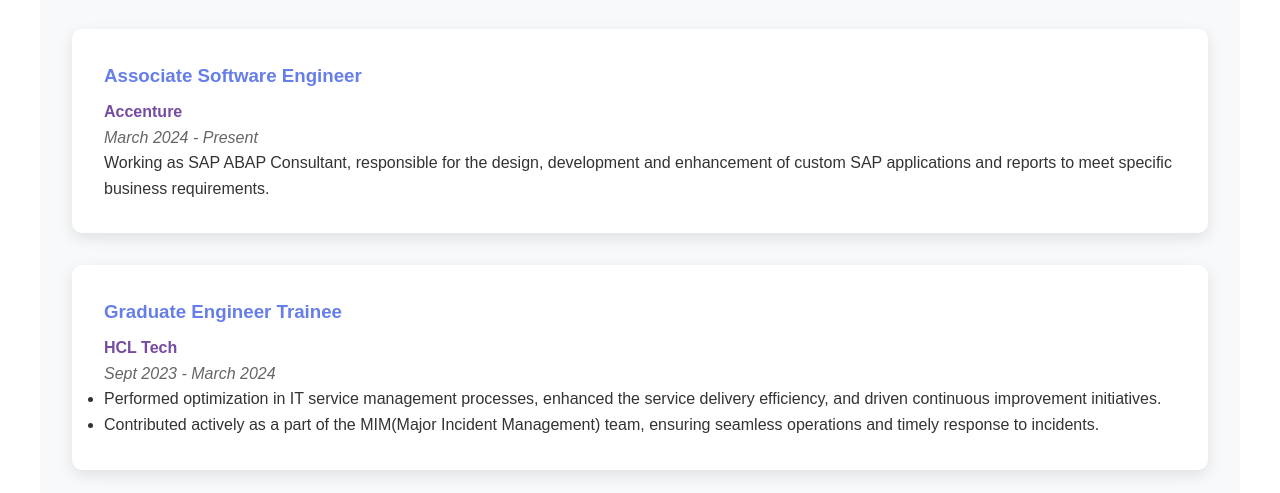
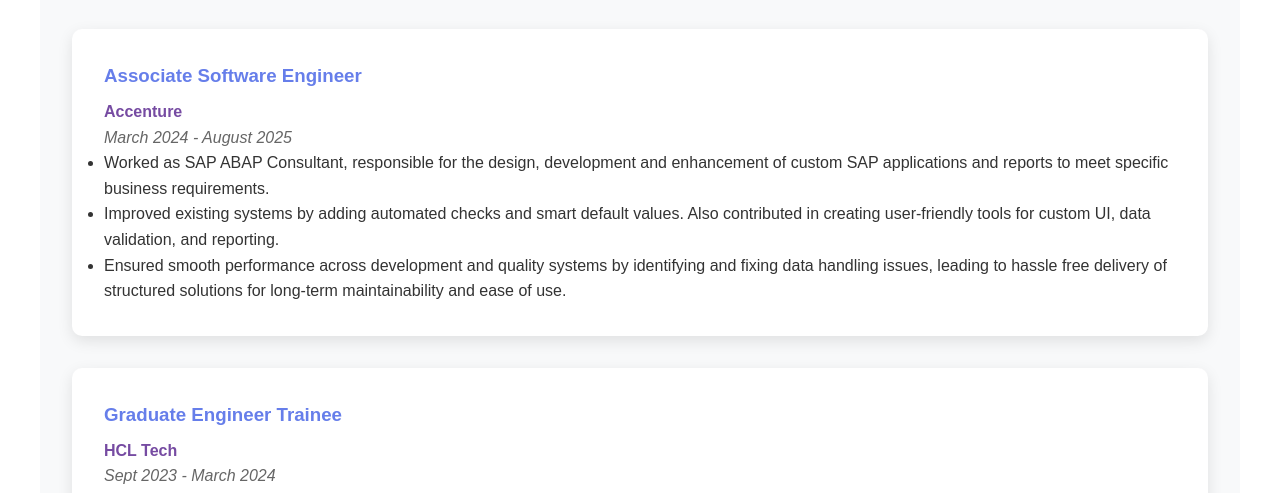
Before and after one commit to chandu9400/new-portfolio, a plain HTML site: page index.html in a window 1280 px wide. Shown: the part 746-1239 px from the top of the page. Drawn offline with Linux system fonts and the light colour scheme.

Commit message:
Changes in experience

```diff
--- a/index.html
+++ b/index.html
@@ -51,8 +51,13 @@
             <div class="experience-item">
                 <h3>Associate Software Engineer</h3>
                 <div class="company">Accenture</div>
-                <div class="duration"> March 2024 - Present</div>
-                <p>Working as SAP ABAP Consultant, responsible for the design, development and enhancement of custom SAP applications and reports to meet specific business requirements.</p>
+                <div class="duration"> March 2024 - August 2025</div>
+                <ul>
+                    <li>Worked as SAP ABAP Consultant, responsible for the design, development and enhancement of custom SAP applications and reports to meet specific business requirements.</li>
+                <li>Improved existing systems by adding automated checks and smart default values. Also contributed in creating user-friendly tools for custom UI, data validation, and reporting.</li>
+                <li> Ensured smooth performance across development and quality systems by identifying and fixing data handling issues, leading to hassle free delivery of structured solutions for long-term maintainability and ease of use.</li>
+                </ul>
+
             </div>
             <div class="experience-item">
                 <h3>Graduate Engineer Trainee</h3>
```
